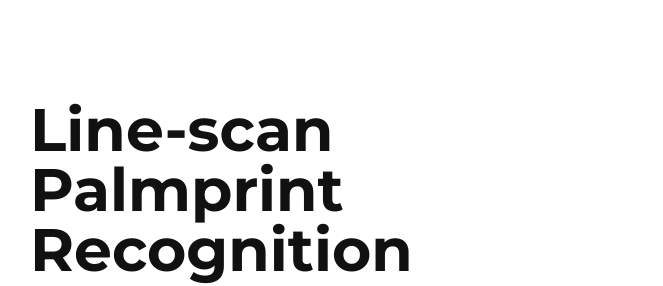
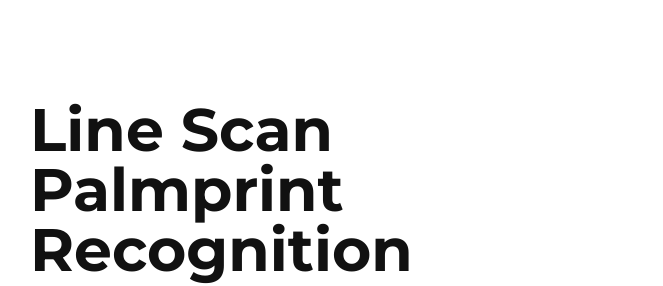
Before and after one commit to quxiaofeng/lps, a Jekyll site: the page built from index.md, in a window 1280 px wide and 900 px high. Shown: the top 286 px of the window, without its empty margins (308-971 px from the left). Built offline with Jekyll 4.4.1, drawn with Linux system fonts in a browser that asks for light colours; nearby versions of some CDN libraries.

Commit message:
Updated links
Signed-off-by: Xiaofeng QU <xiaofeng.qu.hk@ieee.org>

```diff
--- a/index.md
+++ b/index.md
@@ -2,7 +2,7 @@
 layout: default
 ---
 
-# [Line-scan Palmprint Recognition System](/) #
+# [Line Scan Palmprint Recognition System](/) #
 
 [**English**](/) \\( \\qquad \\) [中文](/cn/)
 
```
Also changed, not shown: lps.md (+1 -1 lines).
